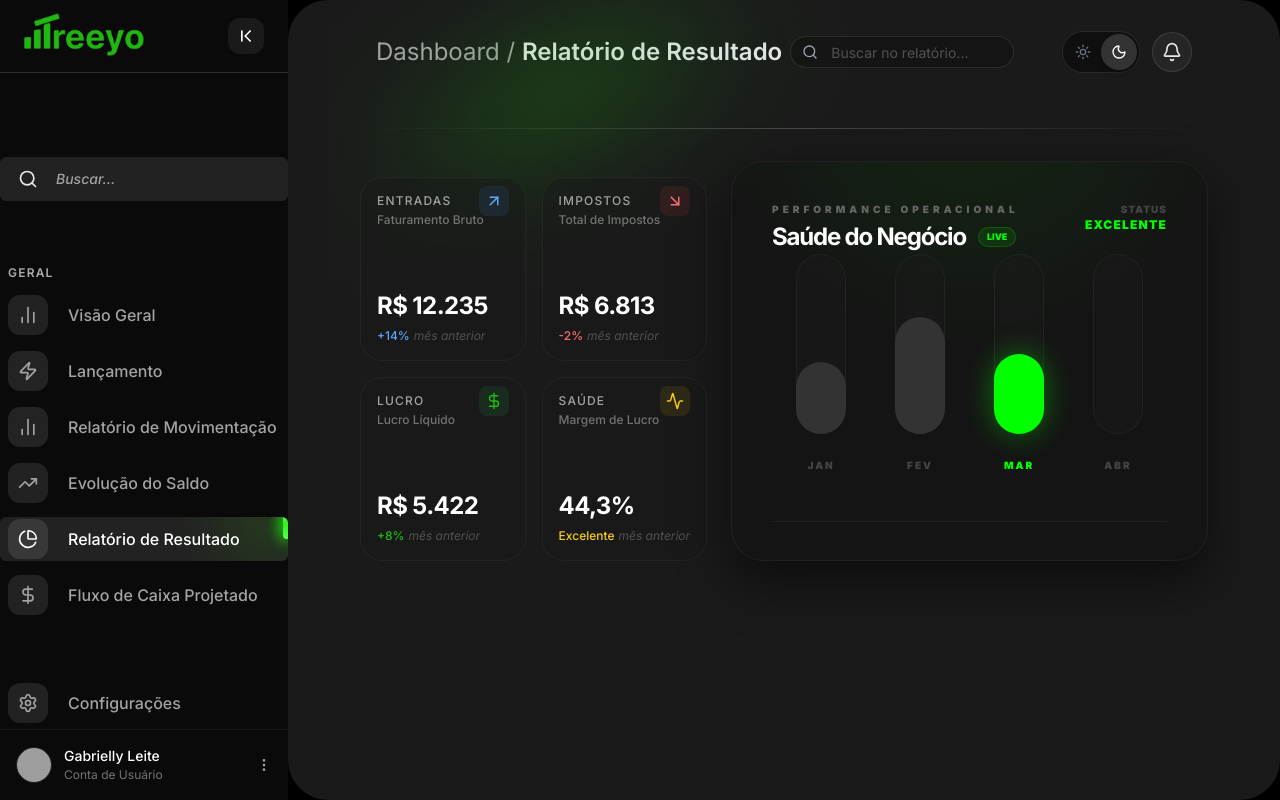
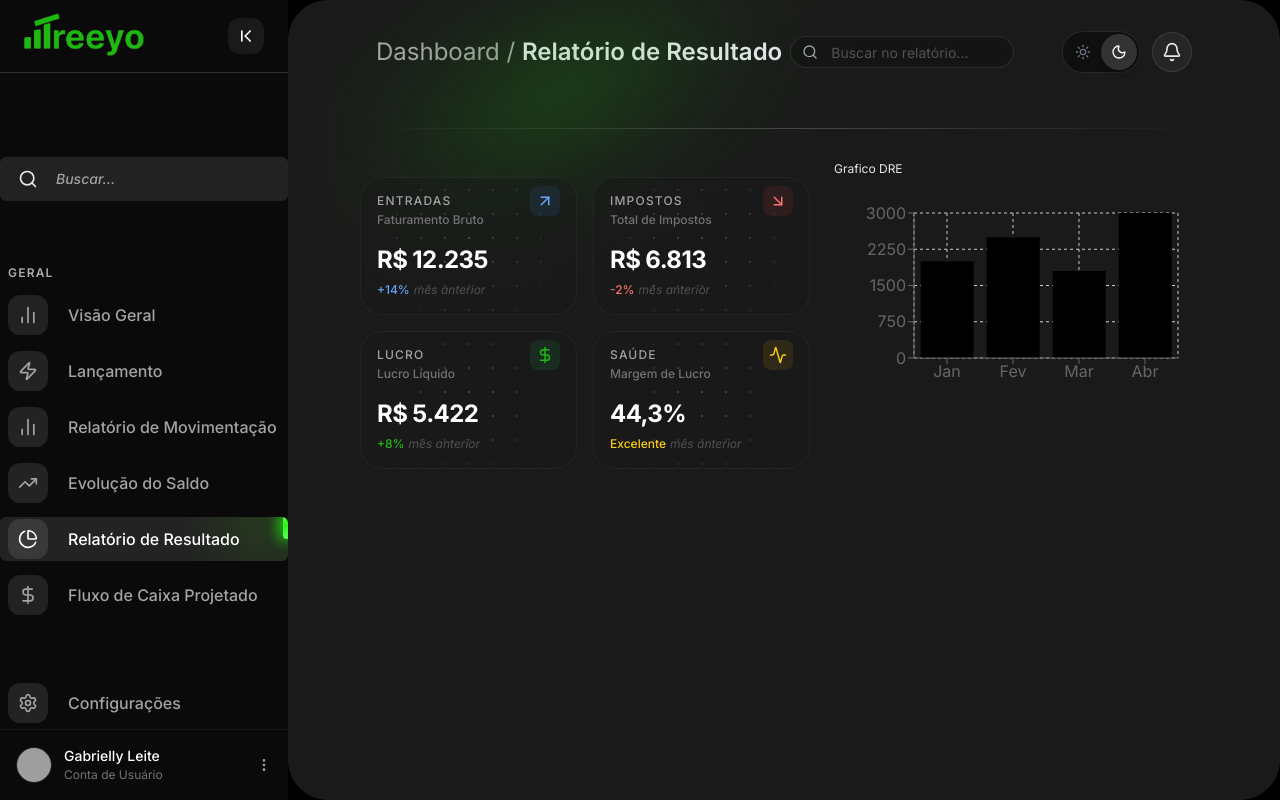
Before and after one commit to gabriellyleitedev/treeyo-dashboard-saas, a React (Vite) app: page /resultado in a window 1280 px wide. Built offline with nearby package versions, Linux system fonts and the light colour scheme; grey boxes are pictures that could not be loaded.

Commit message:
Meu primeiro gráfico (DRE) Estudando a fundo e direito

```diff
--- a/src/components/DRE/DRECard.jsx
+++ b/src/components/DRE/DRECard.jsx
@@ -46,6 +46,14 @@ const DRECard = ({ title, value, type, percentage }) => {
             {/* Glow de fundo */}
             <div className={`absolute -right-4 -top-4 w-16 h-16 rounded-full blur-2xl opacity-10 ${currentStyle.bg}`} />
 
+            <div className="absolute inset-0 z-0 opacity-20"
+                style={{
+                    backgroundImage: `radial-gradient(circle, #ffffff 0.8px, transparent 0.8px)`,
+                    backgroundSize: '24px 24px',
+                    maskImage: 'radial-gradient(circle at center, black, transparent 90%)',
+                    WebkitMaskImage: 'radial-gradient(circle at center, black, transparent 90%)'
+                }}
+            />
             <div className="flex flex-col md:gap-0 gap-4 !-mt-2">
                 <div className="flex items-center justify-between">
                     <span className="text-neutral-400 text-[10px] md:text-xs font-medium uppercase tracking-widest leading-none ">
--- a/src/components/DRE/DREChart.jsx
+++ b/src/components/DRE/DREChart.jsx
@@ -1,106 +1,46 @@
-import React from 'react';
-import { motion } from 'framer-motion';
+import React from "react";
+import { motion } from "framer-motion";
+import { BarChart, Bar, XAxis, YAxis, ResponsiveContainer, CartesianGrid } from "recharts";
+import { Cell } from "recharts";
 
 const data = [
-    { name: 'Jan', margem: 40, status: 'past' },
-    { name: 'Fev', margem: 65, status: 'past' },
-    { name: 'Mar', margem: 44.3, status: 'active' }, // Mês Atual - Verde Treeyo
-    { name: 'Abr', margem: 0, status: 'future' },
-];
-
-const Capsule = ({ item }) => {
-    const isActive = item.status === 'active';
-    const isPast = item.status === 'past';
-
-    return (
-        <div className="flex flex-col items-center gap-6 group">
-            <div className="relative w-[50px] h-[180px]">
-                {/* Trilho da Cápsula - Borda fina que você gostou */}
-                <div className="absolute inset-0 rounded-full border border-white/[0.05] bg-[#1a1a1a]/50 backdrop-blur-sm" />
-
-                {/* Preenchimento Dinâmico */}
-                <motion.div
-                    initial={{ height: 0 }}
-                    animate={{ height: `${item.margem}%` }}
-                    transition={{ duration: 1.2, ease: [0.4, 0, 0.2, 1] }}
-                    className={`absolute bottom-0 w-full rounded-full transition-all duration-500 ${isActive
-                            ? 'bg-[#00FF00] shadow-[0_0_30px_rgba(0,255,0,0.4)]' // Verde Treeyo Ativo
-                            : isPast
-                                ? 'bg-[#333] group-hover:bg-[#444]' // Passado: Apagado mas "ligável"
-                                : 'bg-transparent' // Futuro
-                        }`}
-                >
-                    {/* Reflexo de luz na cápsula (estilo Tesla/Apple) */}
-                    <div className="absolute inset-0 bg-gradient-to-r from-white/10 to-transparent rounded-full" />
-                </motion.div>
-            </div>
-
-            <span className={`text-[10px] font-black tracking-[0.2em] uppercase transition-colors ${isActive ? 'text-[#00FF00]' : 'text-[#444]'
-                }`}>
-                {item.name}
-            </span>
-        </div>
-    );
-};
+    { mes: "Jan", saldo: 2000 },
+    { mes: "Fev", saldo: 2500 },
+    { mes: "Mar", saldo: 1800 },
+    { mes: "Abr", saldo: 3000 },
+]
 
 const DREChart = () => {
     return (
-        <div className="w-full h-[400px] bg-black/20 rounded-[32px] p-10 border border-white/5 shadow-[0_20px_50px_rgba(0,0,0,0.5)] relative overflow-hidden">
-            {/* Mesh Gradient de fundo para profundidade */}
-            <div className="absolute top-0 left-0 w-full h-full bg-[radial-gradient(circle_at_50%_-20%,#00FF0015,transparent_50%)] pointer-events-none" />
-
-            <div className="flex justify-between items-start z-10 relative">
-                <div className="space-y-1">
-                    <h3 className="text-[#666] text-[10px] font-black uppercase tracking-[0.4em]">Performance Operacional</h3>
-                    <div className="flex items-center gap-3">
-                        <h2 className="text-white text-2xl font-bold tracking-tighter">Saúde do Negócio</h2>
-                        <div className="px-2 py-0.5 rounded-full bg-[#00FF00]/10 border border-[#00FF00]/20 text-[#00FF00] text-[9px] font-black uppercase">
-                            Live
-                        </div>
-                    </div>
-                </div>
-
-                <div className="text-right">
-                    <p className="text-[#444] text-[10px] font-black uppercase tracking-widest">Status</p>
-                    <p className="text-[#00FF00] text-xs font-black uppercase tracking-widest">Excelente</p>
-                </div>
+        <div className="flex flex-col overflow-hidden w-full">
+            <div className="text-gray-200 text-xs">
+                <h1>Grafico DRE</h1>
             </div>
 
-            {/* Grid de Cápsulas */}
-            <div className="flex justify-between items-end h-[180px] mt-10 px-6 z-10 relative">
-                {data.map((item) => (
-                    <Capsule key={item.name} item={item} />
-                ))}
-            </div>
+            <div className="w-full h-[200px] mt-4">
+                <ResponsiveContainer width="100%" height="100%">
+                    <BarChart
+                        data={data}
+                        margin={{
+                            top: 20,
+                            right: 30,
+                            left: 20,
+                            bottom: 5
+                        }}>
+                        <CartesianGrid strokeDasharray="3 3" />
+                        <XAxis dataKey="mes" />
+                        <YAxis />
 
-            {/* Footer com Tipografia de Produto Premium */}
-            <div className="mt-12 flex justify-between items-end border-t border-white/[0.05] pt-10 z-10 relative">
-                <div className="space-y-2">
-                    <div className="flex items-center gap-3">
-                        <span className="text-5xl font-black text-white tracking-[ -0.05em]">44.3%</span>
-                        <div className="h-8 w-[1px] bg-white/10 mx-2" />
-                        <div className="flex flex-col">
-                            <span className="text-[#00FF00] text-[10px] font-black uppercase tracking-widest">+8.2%</span>
-                            <span className="text-[#444] text-[9px] font-bold uppercase">vs. Fev</span>
-                        </div>
-                    </div>
-                    <p className="text-[#444] text-[10px] font-black uppercase tracking-[0.3em]">Margem de Lucro Média • Março</p>
-                </div>
+                        <Bar dataKey="saldo">
 
-                {/* Componente de Processamento "Glassmorphism" */}
-                <div className="bg-white/[0.03] backdrop-blur-md border border-white/[0.08] p-4 rounded-[20px] flex items-center gap-4 hover:border-[#00FF00]/30 transition-all cursor-pointer">
-                    <div className="flex flex-col items-end text-right">
-                        <span className="text-[9px] text-[#444] font-black uppercase tracking-widest">Análise 24h</span>
-                        <span className="text-white text-[11px] font-bold">Processando Cloud</span>
-                    </div>
-                    <div className="relative flex items-center justify-center">
-                        <div className="w-2 h-2 bg-[#00FF00] rounded-full animate-ping absolute" />
-                        <div className="w-2 h-2 bg-[#00FF00] rounded-full relative" />
-                    </div>
-                </div>
+                        </Bar>
+
+
+                    </BarChart>
+                </ResponsiveContainer>
             </div>
         </div>
-    );
-};
+    )
+}
 
 export default DREChart;
--- a/src/pages/Dre.jsx
+++ b/src/pages/Dre.jsx
@@ -185,9 +185,10 @@ const Dre = () => {
                     {/* SEÇÃO DE CARDS */}
                     <motion.div variants={itemVariants} className="w-full flex flex-col gap-4 md:gap-6">
 
-                        <div className="flex flex-col lg:flex-row gap-6 w-full items-stretch">
+                        <div className="flex flex-col lg:flex-row gap-6 w-full ">
 
-                        <div className="grid grid-cols-2 gap-4 md:gap-4 max-w-[640px] md:pt-4 pt-6 ">
+                            <div className="grid grid-cols-2 gap-4 md:gap-4 md:pt-4 pt-6 w-full md:max-w-[700px] lg:w-[450px] justify-center">
+
                                 <DRECard
                                     title="Entradas"
                                     value="R$ 12.235"
@@ -217,6 +218,7 @@ const Dre = () => {
                             <div className="w-full h-full flex-1 ">
                                 <DREChart />
                             </div>
+
                         </div>
 
                     </motion.div>
--- a/src/pages/Lancamento.jsx
+++ b/src/pages/Lancamento.jsx
@@ -18,8 +18,7 @@ function formatarDataCurta(dataISO) {
 }
 
 const container = {
-    hidden: { opacity: 0 },
-    visible: {
+    hidden: { opacity: 0 }, visible: {
         opacity: 1,
         transition: { staggerChildren: 0.12, delayChildren: 0.1 },
     },
@@ -41,12 +40,12 @@ const Lancamento = () => {
     const [itemParaExcluir, setItemParaExcluir] = useState(null);
 
     const [tipoAtivo, setTipoAtivo] = useState("Entrada");
-    const [busca, setBusca] = useState("");
+    const [busca, setBusca] = useState(""); // Guarda o que o usuário esta digitando no campo de pesquisa
 
-    const [isDarkMode, setIsDarkMode] = useState(true);
+    const [isDarkMode, setIsDarkMode] = useState(true); // Guarda se a tela está no modo claro ou escuro
     const [diaSelecionado, setDiaSelecionado] = useState(new Date().getDate());
 
-    const [lista, setLista] = useState(() => {
+    const [lista, setLista] = useState(() => { // Array (gaveta) mais importante!
         const salvos = localStorage.getItem("@treeyo:lancamentos");
         return salvos ? JSON.parse(salvos) : [];
     });
@@ -66,7 +65,7 @@ const Lancamento = () => {
 
     const toggleTheme = () => setIsDarkMode(!isDarkMode);
 
-    const listaGeral = React.useMemo(() => {
+    const listaGeral = React.useMemo(() => { // UseMemo é como uma memória de rascunho
         return lista
             .filter((item) => {
 
@@ -271,7 +270,7 @@ const Lancamento = () => {
                                     tipoSelecionado={tipoAtivo}
                                     aoConfirmar={(novo) => {
 
-                                        setLista(prev => [novo, ...prev]);
+                                        setLista(prev => [novo, ...prev]); // Inserção (inserido) no array é o O(n)
 
                                         let tipoNotif = "info";
 
@@ -325,6 +324,7 @@ const Lancamento = () => {
                     <div className="flex-1 overflow-y-auto overflow-x-hidden custom-scroll relative pt-6 md:pt-4">
                         <AnimatePresence mode="popLayout" initial={false}>
                             {listaGeral.length > 0 ? (
+
                                 listaGeral.map((item) => {
                                     const isEntrada = item.tipo === 'Entrada';
                                     const isSaida = item.tipo === 'Saída';
```
Lines whose indentation alone changed are shown as unchanged.
